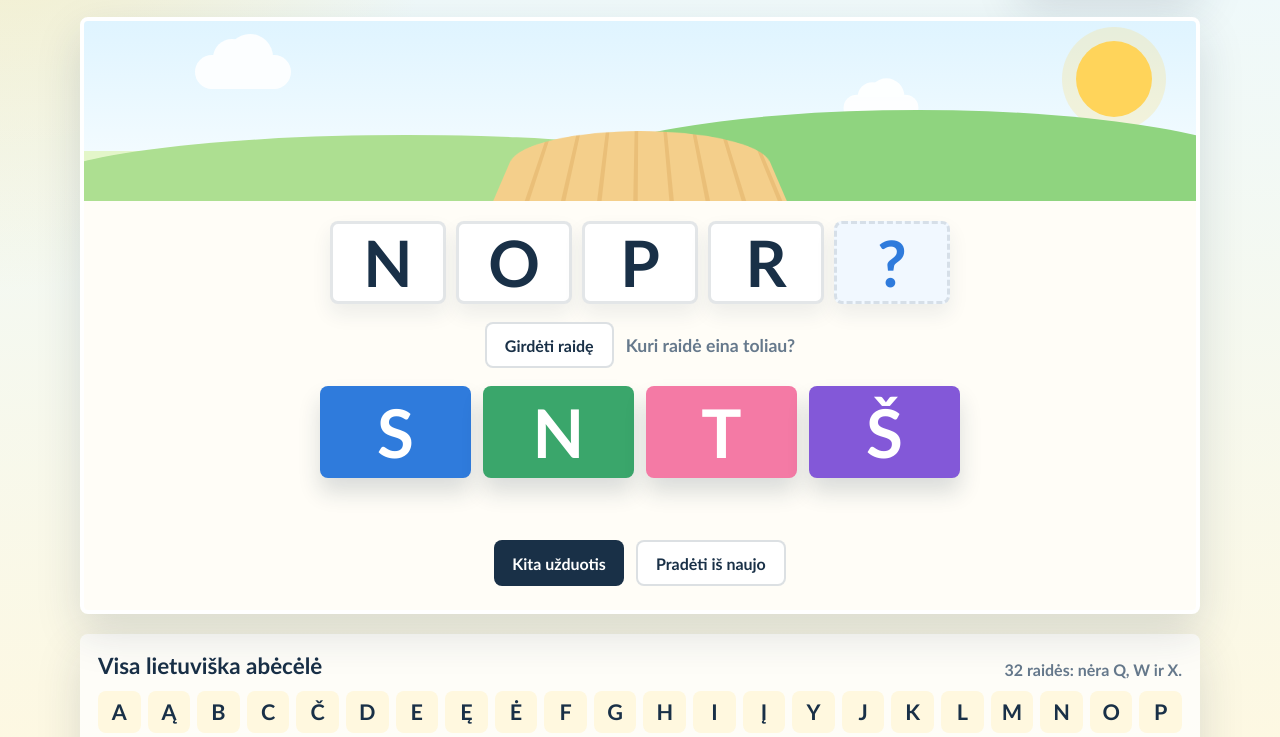
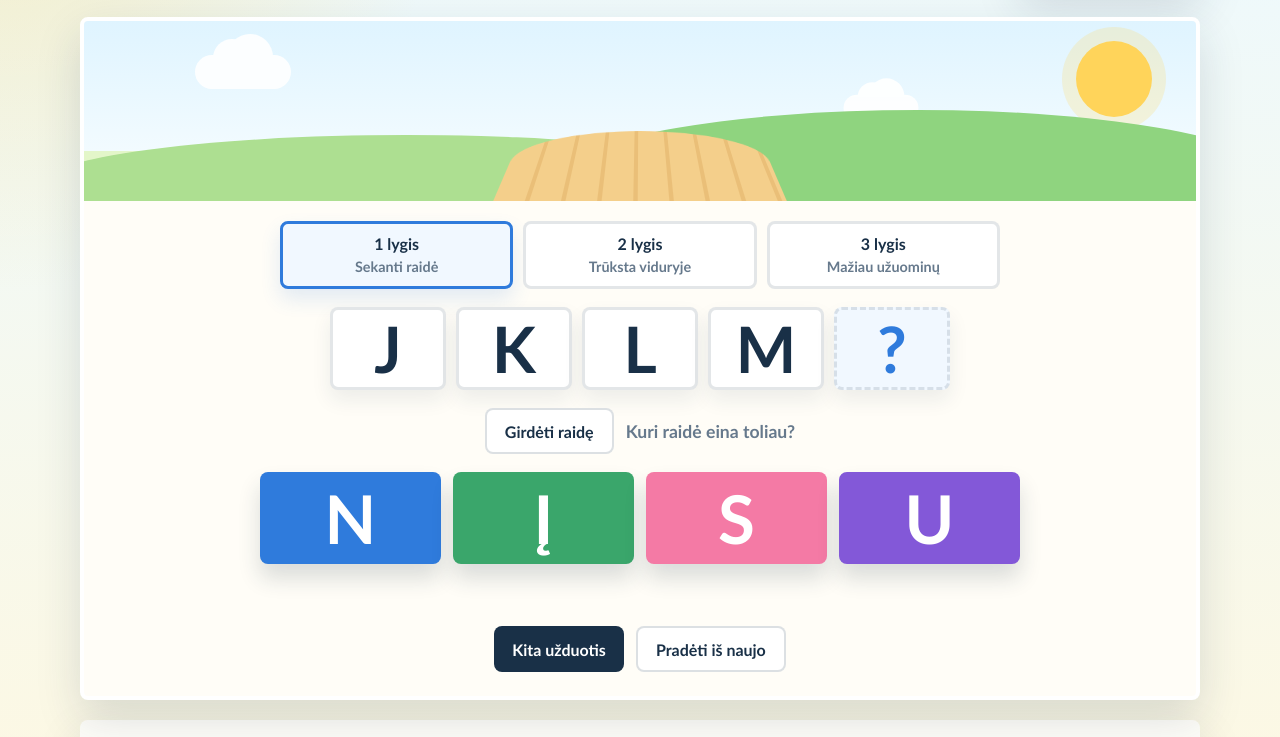
Before and after one commit to GintautasLuksas/lithuanian-alphabet-game, a plain HTML site: page index.html in a window 1280 px wide. Shown: the part 158-895 px from the top of the page. Drawn offline with Linux system fonts and the light colour scheme.

Commit message:
Add alphabet game levels

```diff
--- a/app.js
+++ b/app.js
@@ -33,6 +33,27 @@ const alphabet = [
   "Ž"
 ];
 
+const levels = {
+  1: {
+    choiceCount: 4,
+    prompt: "Kuri raidė eina toliau?",
+    success: (before, answer) => `Teisingai! Po ${before} eina ${answer}.`,
+    miss: (before, answer) => `Beveik! Po ${before} eina ${answer}.`
+  },
+  2: {
+    choiceCount: 5,
+    prompt: "Kuri raidė pasislėpė viduryje?",
+    success: (_before, answer) => `Puiku! Trūkstama raidė yra ${answer}.`,
+    miss: (_before, answer) => `Dar truputį. Čia turėjo būti ${answer}.`
+  },
+  3: {
+    choiceCount: 6,
+    prompt: "Kuri raidė tinka prie šios mažos užuominos?",
+    success: (before, answer) => `Šaunu! Po ${before} eina ${answer}.`,
+    miss: (before, answer) => `Gera pastanga. Po ${before} eina ${answer}.`
+  }
+};
+
 const promptRow = document.querySelector("#promptRow");
 const choices = document.querySelector("#choices");
 const feedback = document.querySelector("#feedback");
@@ -42,32 +63,62 @@ const hearButton = document.querySelector("#hearButton");
 const scoreEl = document.querySelector("#score");
 const streakEl = document.querySelector("#streak");
 const alphabetStrip = document.querySelector("#alphabetStrip");
+const questionText = document.querySelector("#questionText");
+const levelButtons = [...document.querySelectorAll(".level-button")];
 
 let score = 0;
 let streak = 0;
+let level = 1;
 let currentAnswer = "";
 let currentIndex = 0;
+let previousLetter = "";
 let locked = false;
 
 function shuffle(items) {
   return [...items].sort(() => Math.random() - 0.5);
 }
 
-function pickQuestionIndex() {
-  return Math.floor(Math.random() * (alphabet.length - 3)) + 2;
+function randomBetween(min, max) {
+  return Math.floor(Math.random() * (max - min + 1)) + min;
 }
 
-function buildChoices(answerIndex) {
+function buildChoices(answerIndex, count) {
   const answer = alphabet[answerIndex];
   const pool = new Set([answer]);
+  const spread = count + 3;
 
-  while (pool.size < 4) {
-    const offset = Math.floor(Math.random() * 9) - 4;
+  while (pool.size < count) {
+    const offset = randomBetween(-spread, spread);
     const candidateIndex = Math.max(0, Math.min(alphabet.length - 1, answerIndex + offset));
     pool.add(alphabet[candidateIndex]);
   }
 
   return shuffle([...pool]);
+}
+
+function makeQuestion() {
+  if (level === 1) {
+    currentIndex = randomBetween(2, alphabet.length - 1);
+    currentAnswer = alphabet[currentIndex];
+    previousLetter = alphabet[currentIndex - 1];
+    return [...alphabet.slice(currentIndex - 4, currentIndex), "?"].filter(Boolean);
+  }
+
+  if (level === 2) {
+    const start = randomBetween(0, alphabet.length - 5);
+    const hiddenOffset = randomBetween(1, 3);
+    currentIndex = start + hiddenOffset;
+    currentAnswer = alphabet[currentIndex];
+    previousLetter = alphabet[currentIndex - 1];
+    return alphabet.slice(start, start + 5).map((letter, index) => (
+      index === hiddenOffset ? "?" : letter
+    ));
+  }
+
+  currentIndex = randomBetween(1, alphabet.length - 1);
+  currentAnswer = alphabet[currentIndex];
+  previousLetter = alphabet[currentIndex - 1];
+  return [previousLetter, "?"];
 }
 
 function renderAlphabetStrip() {
@@ -80,16 +131,22 @@ function renderAlphabetStrip() {
   });
 }
 
+function renderLevels() {
+  levelButtons.forEach((button) => {
+    const isActive = Number(button.dataset.level) === level;
+    button.classList.toggle("active", isActive);
+    button.setAttribute("aria-pressed", String(isActive));
+  });
+}
+
 function renderQuestion() {
   locked = false;
-  currentIndex = pickQuestionIndex();
-  currentAnswer = alphabet[currentIndex];
   feedback.textContent = "";
   feedback.className = "feedback";
+  questionText.textContent = levels[level].prompt;
 
-  const visibleLetters = alphabet.slice(currentIndex - 4, currentIndex).filter(Boolean);
   promptRow.innerHTML = "";
-  [...visibleLetters, "?"].forEach((letter) => {
+  makeQuestion().forEach((letter) => {
     const card = document.createElement("div");
     card.className = `letter-card${letter === "?" ? " blank" : ""}`;
     card.textContent = letter;
@@ -97,7 +154,7 @@ function renderQuestion() {
   });
 
   choices.innerHTML = "";
-  buildChoices(currentIndex).forEach((letter) => {
+  buildChoices(currentIndex, levels[level].choiceCount).forEach((letter) => {
     const button = document.createElement("button");
     button.className = "choice";
     button.type = "button";
@@ -107,6 +164,7 @@ function renderQuestion() {
     choices.append(button);
   });
 
+  renderLevels();
   renderAlphabetStrip();
 }
 
@@ -123,15 +181,15 @@ function chooseLetter(button, letter) {
   });
 
   if (letter === currentAnswer) {
-    score += 1;
+    score += level;
     streak += 1;
-    feedback.textContent = `Teisingai! Po ${alphabet[currentIndex - 1]} eina ${currentAnswer}.`;
+    feedback.textContent = levels[level].success(previousLetter, currentAnswer);
     feedback.classList.add("good");
     speak(currentAnswer);
   } else {
     streak = 0;
     button.classList.add("wrong");
-    feedback.textContent = `Beveik! Po ${alphabet[currentIndex - 1]} eina ${currentAnswer}.`;
+    feedback.textContent = levels[level].miss(previousLetter, currentAnswer);
     feedback.classList.add("try");
   }
 
@@ -149,6 +207,13 @@ function speak(letter) {
   window.speechSynthesis.speak(utterance);
 }
 
+levelButtons.forEach((button) => {
+  button.addEventListener("click", () => {
+    level = Number(button.dataset.level);
+    renderQuestion();
+  });
+});
+
 nextButton.addEventListener("click", renderQuestion);
 
 resetButton.addEventListener("click", () => {
--- a/index.html
+++ b/index.html
@@ -12,7 +12,7 @@
         <div>
           <p class="eyebrow">Lietuviška abėcėlė</p>
           <h1 id="title">Raidžių kelionė</h1>
-          <p class="subtitle">Pasirink, kuri raidė eina toliau.</p>
+          <p class="subtitle">Pasirink, kuri raidė tinka į tuščią vietą.</p>
         </div>
         <div class="score-card" aria-label="Rezultatai">
           <span>Taškai</span>
@@ -30,6 +30,21 @@
           <div class="hill hill-back"></div>
           <div class="hill hill-front"></div>
           <div class="path"></div>
+        </div>
+
+        <div class="level-picker" aria-label="Pasirinkti lygį">
+          <button class="level-button active" type="button" data-level="1">
+            1 lygis
+            <span>Sekanti raidė</span>
+          </button>
+          <button class="level-button" type="button" data-level="2">
+            2 lygis
+            <span>Trūksta viduryje</span>
+          </button>
+          <button class="level-button" type="button" data-level="3">
+            3 lygis
+            <span>Mažiau užuominų</span>
+          </button>
         </div>
 
         <div class="prompt-row" id="promptRow" aria-label="Raidžių seka"></div>
--- a/styles.css
+++ b/styles.css
@@ -201,6 +201,39 @@ h1 {
   );
 }
 
+.level-picker {
+  display: grid;
+  grid-template-columns: repeat(3, minmax(0, 1fr));
+  gap: 10px;
+  max-width: 720px;
+  margin: 0 auto 18px;
+}
+
+.level-button {
+  display: grid;
+  gap: 4px;
+  min-height: 68px;
+  padding: 10px 12px;
+  border: 3px solid rgba(25, 48, 71, 0.12);
+  border-radius: 8px;
+  background: #ffffff;
+  color: var(--ink);
+  font-weight: 900;
+  cursor: pointer;
+}
+
+.level-button span {
+  color: var(--muted);
+  font-size: 0.9rem;
+  font-weight: 800;
+}
+
+.level-button.active {
+  border-color: var(--blue);
+  background: #f1f8ff;
+  box-shadow: 0 10px 20px rgba(47, 123, 220, 0.14);
+}
+
 .prompt-row {
   display: grid;
   grid-template-columns: repeat(5, minmax(48px, 1fr));
@@ -253,9 +286,9 @@ h1 {
 
 .choices {
   display: grid;
-  grid-template-columns: repeat(4, minmax(80px, 1fr));
+  grid-template-columns: repeat(auto-fit, minmax(80px, 1fr));
   gap: 12px;
-  max-width: 640px;
+  max-width: 760px;
   margin: 0 auto;
 }
 
@@ -285,6 +318,14 @@ h1 {
 
 .choice:nth-child(4) {
   background: #8358d8;
+}
+
+.choice:nth-child(5) {
+  background: #e78636;
+}
+
+.choice:nth-child(6) {
+  background: #298a9b;
 }
 
 .choice:hover,
@@ -437,6 +478,10 @@ h1 {
     grid-template-columns: repeat(5, minmax(42px, 1fr));
   }
 
+  .level-picker {
+    grid-template-columns: 1fr;
+  }
+
   .letter-card {
     min-height: 64px;
   }
```
Also changed, not shown: 1 other file.
